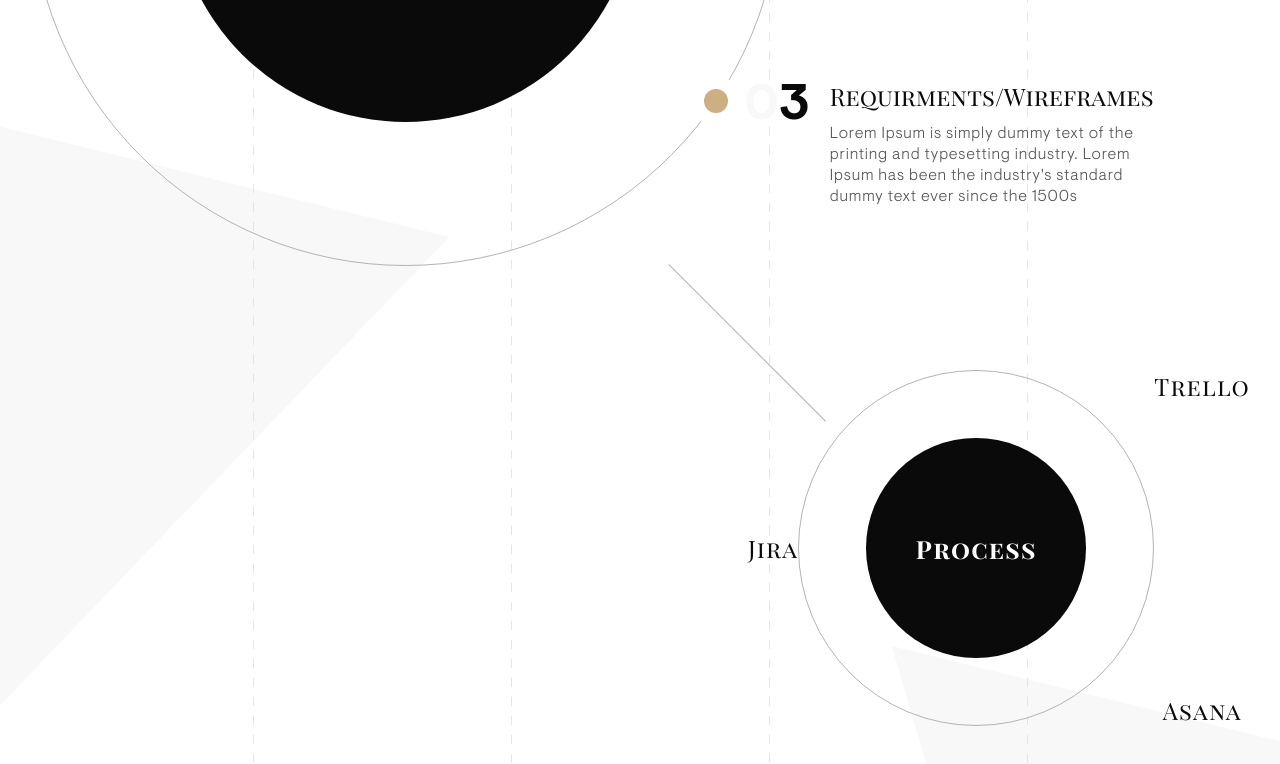
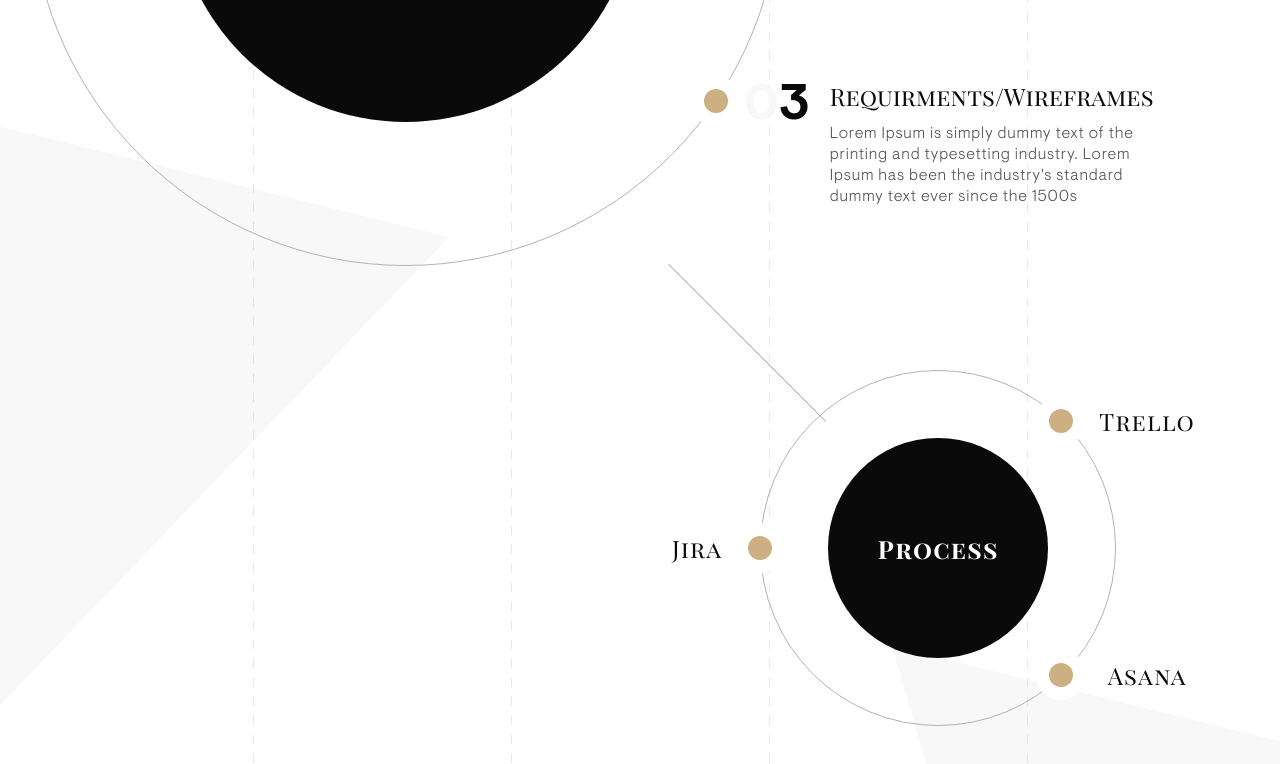
Before and after one commit to natamaz/web, a website: page src/index.html in a window 1280 px wide. Shown: the part 1484-2248 px from the top of the page. Drawn offline with nearby package versions, Linux system fonts and the light colour scheme; files that its build step writes are made by us from their sources.

Commit message:
home planning block desktop xxl

```diff
--- a/src/scss/_home.scss
+++ b/src/scss/_home.scss
@@ -266,6 +266,10 @@
     }
 }
 
+.h-planning-text-wrap {
+    transform: translateX(-55px);
+}
+
 .h-planning-text {
     font-family: "Playfair Display SC";
     font-style: normal;
@@ -275,8 +279,39 @@
     text-align: center;
     letter-spacing: 0.05em;
     color: #0A0A0A;
+    position: relative;
+    &:before {
+        content: "";
+        display: block;
+        position: absolute;
+        top: 50%;
+        width: 24px;
+        height: 24px;
+        background: #ccaf83;
+        border-radius: 100%;
+        box-shadow: 0 0 0 13px #fff;
+    }
     &_left {
         align-self: center;
+        padding-right: 38px;
+        &:before {
+            right: 0;
+            transform: translate(50%, -50%);
+        }
+    }
+    &_right {
+        padding-left: 38px;
+        &:before {
+            left: 0;
+            transform: translate(-50%, -50%);
+        }
+
+        &:first-child {
+            margin-top: 35px;
+        }
+        &:last-child {
+            margin-bottom: 35px;
+        }
     }
 }
 
```
